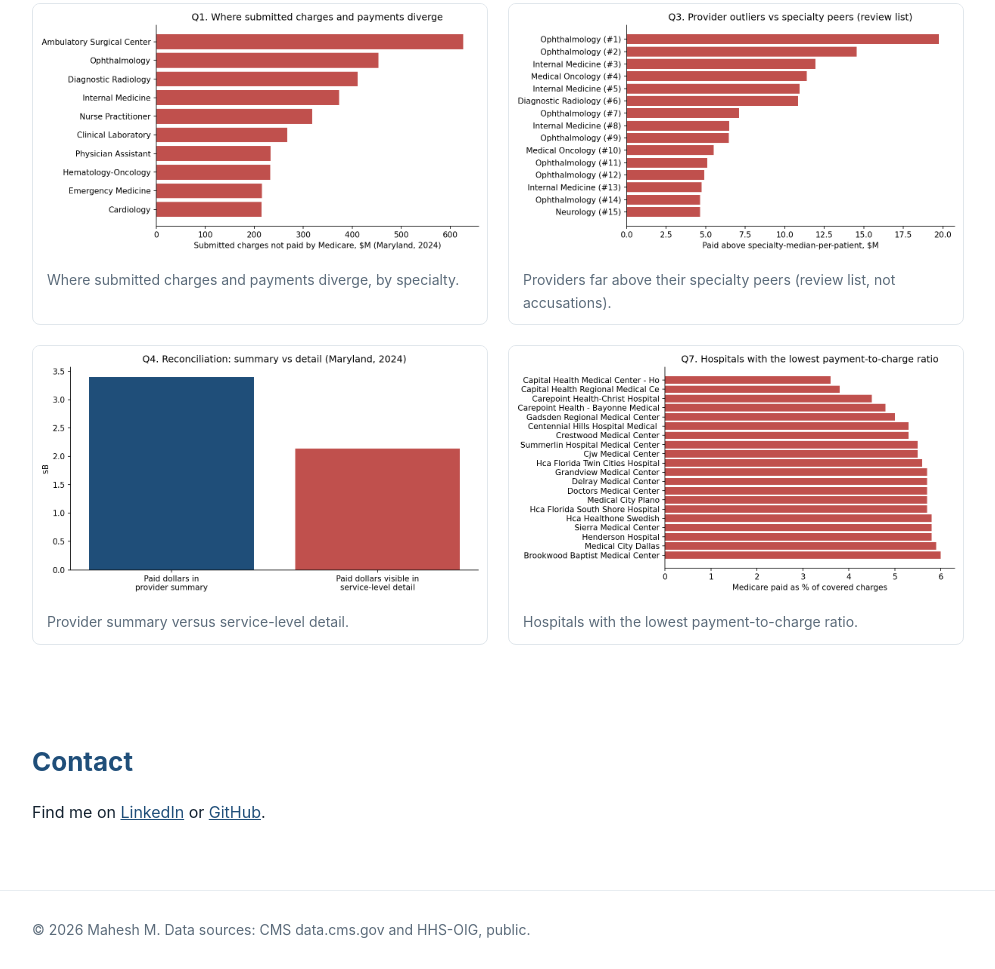
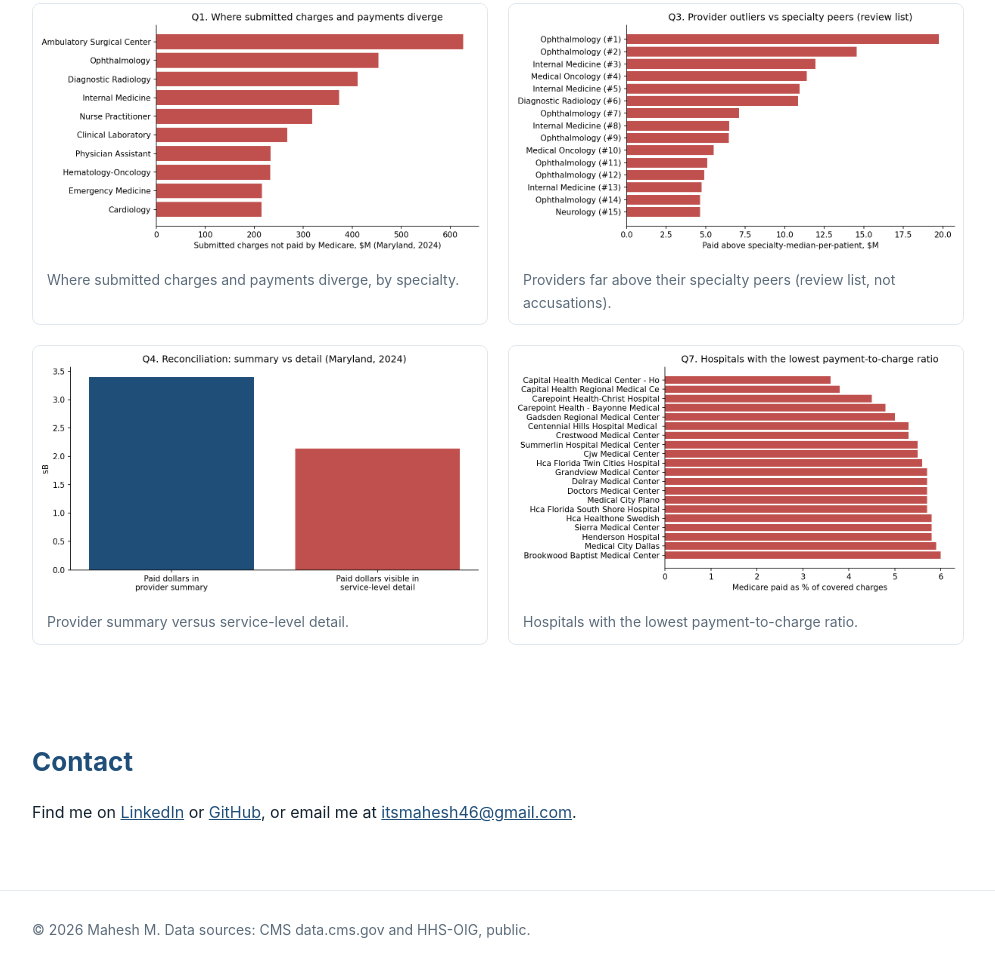
Before and after one commit to mahesh46m/mahesh46m.github.io, a plain HTML site: page index.html in a window 1280 px wide. Shown: the part 1061-2030 px from the top of the page, without its empty margins (142-1137 px from the left). Drawn offline with Linux system fonts and the light colour scheme.

Commit message:
Update index.html

```diff
--- a/index.html
+++ b/index.html
@@ -40,5 +40,5 @@ a{color:var(--acc)}
 <figure><img src="img/q4_reconciliation.png" alt="Reconciliation"><figcaption>Provider summary versus service-level detail.</figcaption></figure>
 <figure><img src="img/q7_hospitals.png" alt="Hospital charge to payment ratio"><figcaption>Hospitals with the lowest payment-to-charge ratio.</figcaption></figure>
 </div></section>
-<section><h2>Contact</h2><p>Find me on <a href="https://www.linkedin.com/in/mahesh-m-62887639b/">LinkedIn</a> or <a href="https://github.com/mahesh46m">GitHub</a>.</p></section>
+<section><h2>Contact</h2><p>Find me on <a href="https://www.linkedin.com/in/mahesh-m-62887639b/">LinkedIn</a> or <a href="https://github.com/mahesh46m">GitHub</a>, or email me at <a href="mailto:itsmahesh46@gmail.com">itsmahesh46@gmail.com</a>.</p></section>
 </main><footer><div class="wrap">&copy; 2026 Mahesh M. Data sources: CMS data.cms.gov and HHS-OIG, public.</div></footer></body></html>
```
